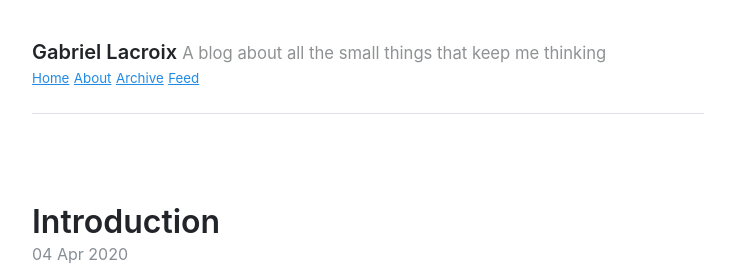
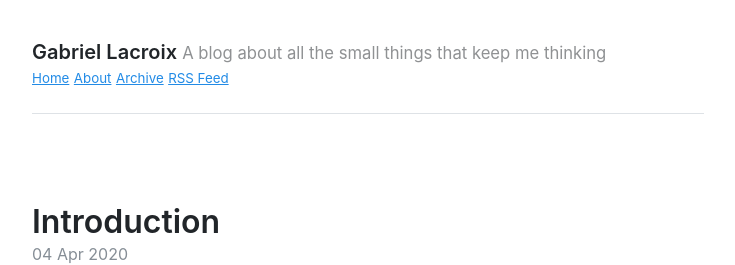
Before and after one commit to Gadiguibou/gadiguibou.github.io, a Jekyll site: the page built from index.html, in a window 1280 px wide. Shown: the top 265 px of the page, without its empty margins (272-1007 px from the left). Built offline with Jekyll 4.4.1, drawn with Linux system fonts in a browser that asks for light colours; the list of posts is cut into pages by our own code.

Commit message:
Rename "Feed" to "RSS Feed" in nav

```diff
--- a/_config.yml
+++ b/_config.yml
@@ -45,4 +45,4 @@ header_pages:
   Home: "/"
   About: "/about"
   Archive: "/archive"
-  Feed: "/atom.xml"
+  RSS Feed: "/atom.xml"
```
